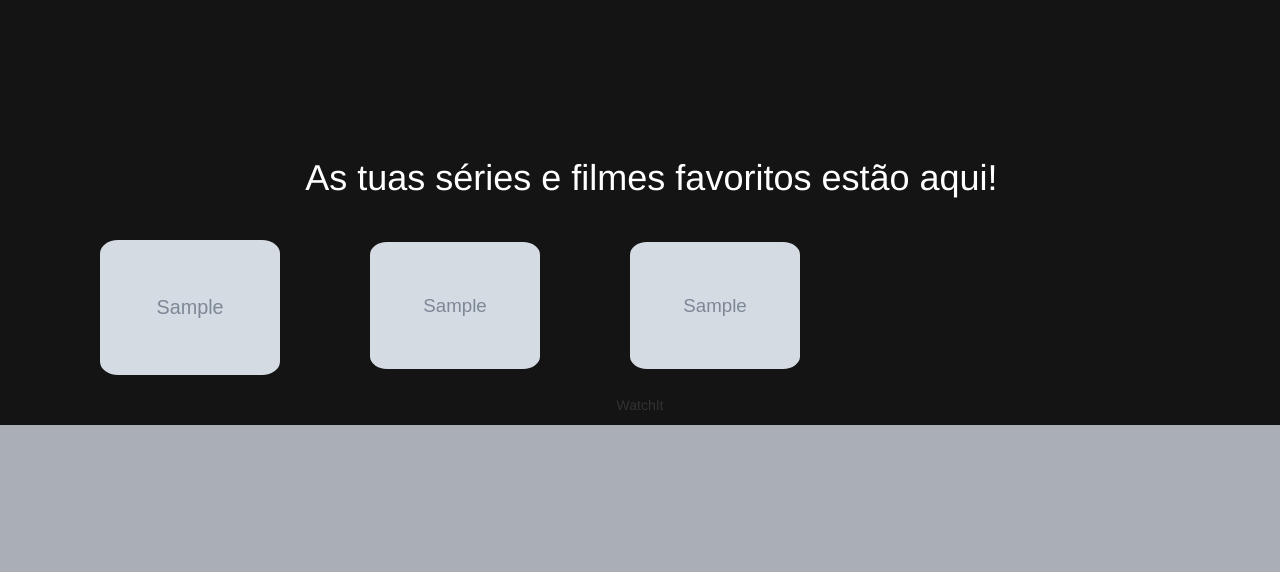
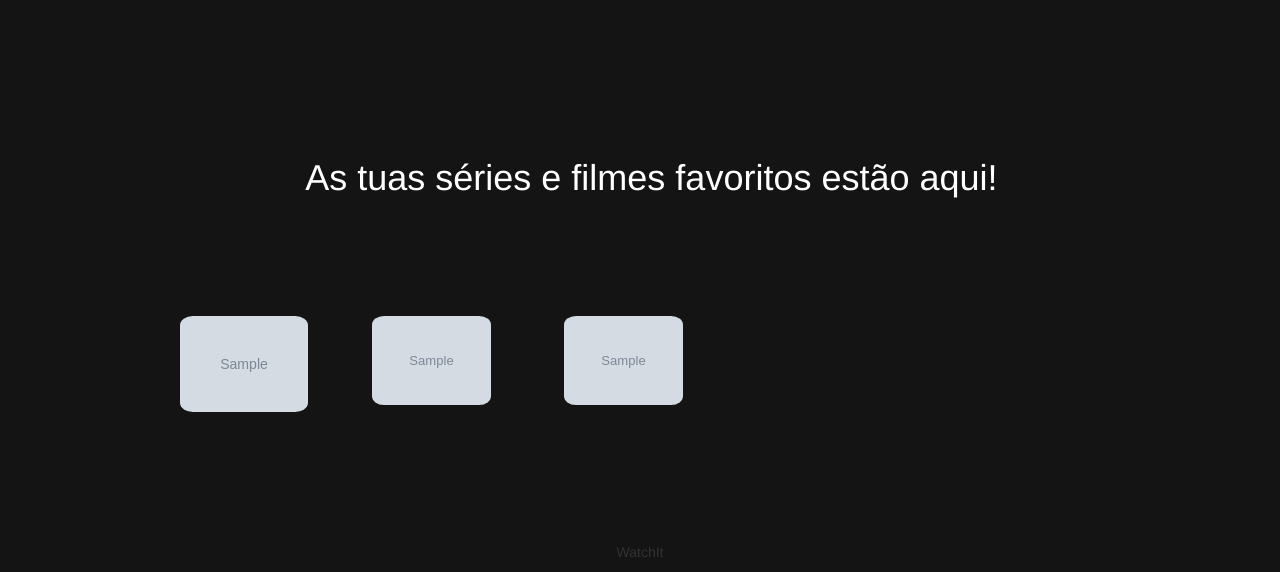
Before and after one commit to miguelcosta03/WatchIt, a Flask app: template code/templates/mainPage.html in a window 1280 px wide. Shown: the part 991-1563 px from the top of the page. Before the commit the page ends 1416 px from the top, so only its background shows below. Run offline with Flask 2, Linux system fonts and the light colour scheme; the template is opened without the code that fills it: most values are stand-ins (such as "Sample title", 1, 10 or a date in 2020); grey boxes marked "Sample" are stand-in pictures; some libraries are stand-ins or nearby versions.

Commit message:
- Melhorado Bootstrap da div das séries.

```diff
--- a/code/static/styles/series.css
+++ b/code/static/styles/series.css
@@ -1,18 +1,27 @@
+.grid-container {
+  display: grid;
+  grid-template-columns: 15vw 15vw 15vw;
+  padding: 100px;
+  margin-top: 10vw;
+}
+
+.grid-item {
+  padding: 10px;
+  width: 11vw;
+  text-align: center;
+}
+
 .s1-container {
   position: relative;
   box-shadow: 20 4px 8px 0 rgba(125, 255, 125, 0.712);
   transition: 0.3s;
-  width: 50%;
-  margin-left: 30px;
-  margin-top: 45%;
+  width: 10vw;
   border-radius: 10%;
   opacity: 100%;
 }
 
 .s1-container:hover {
   box-shadow: 0 8px 16px 0 rgba(125, 255, 125, 0.712);
-  margin-left: 30px;
-  border-radius: 10%;
 }
 
 /* Make the image responsive */
@@ -39,85 +48,10 @@
   border-radius: 10%;
 }
 
-
-.s2-container {
-  position: absolute;
-  box-shadow: 20 4px 8px 0 rgba(125, 255, 125, 0.712);
-  transition: 0.3s;
-  width: 43.5%;
-  margin-left: -90px;
-  margin-top: 42%;
-  border-radius: 10%;
-  background-color: transparent;
+.slot-s2 {
+  width: 9.3vw;
 }
 
-.s2-container:hover {
-  box-shadow: 0 8px 16px 0 rgba(125, 255, 125, 0.712);
-  margin-left: -90px;
-  border-radius: 10%;
+.slot-s3 {
+  width: 9.3vw;
 }
-
-.s2-container img {
-  width: 100%;
-  height: auto;
-  border-radius: 10%;
-}
-
-.s2-container .btn {
-  position: absolute;
-  top: 50%;
-  left: 35.5%;
-  margin-left: 13.5%;
-  height: 100%;
-  width: 100%;
-  transform: translate(-50%, -50%);
-  -ms-transform: translate(-50%, -50%);
-  background-color: transparent;
-  color: white;
-  font-size: 16px;
-  padding: 12px 24px;
-  border: none;
-  cursor: pointer;
-  border-radius: 10%;;
-}
-
-
-.s3-container{
-  position: absolute;
-  box-shadow: 20 4px 8px 0 rgba(125, 255, 125, 0.712);
-  transition: 0.3s;
-  width: 43.5%;
-  margin-left: -220px;
-  margin-top: 42%;
-  border-radius: 10%;
-  background-color: transparent;
-}
-.s3-container:hover {
-  box-shadow: 0 8px 16px 0 rgba(125, 255, 125, 0.712);
-  margin-left: -220px;
-  border-radius: 10%;
-}
-
-.s3-container img {
-  width: 100%;
-  height: auto;
-  border-radius: 10%;
-}
-
-.s3-container .btn {
-  position: absolute;
-  top: 50%;
-  left: 35.5%;
-  margin-left: 13.5%;
-  height: 100%;
-  width: 100%;
-  transform: translate(-50%, -50%);
-  -ms-transform: translate(-50%, -50%);
-  background-color: transparent;
-  color: white;
-  font-size: 16px;
-  padding: 12px 24px;
-  border: none;
-  cursor: pointer;
-  border-radius: 10%;;
-}
--- a/code/templates/mainPage.html
+++ b/code/templates/mainPage.html
@@ -100,25 +100,27 @@
 <h1 class="slogan">As tuas séries e filmes favoritos estão aqui!</h1><br>
   <div class="row">
     <div class="col-sm-4">
+      <div class="grid-container">
+        <div class="grid-item">
           <form class="s1-container" action="/" method="post">
             <img src="{{ s1_image }}" style="height:100%; width:100%;">
             <button class="btn" name="s1Button" value="{{ s1_value }}"></button>
           </form>
         </div>
-    <div class="col-sm-4">
-        <form class="s2-container" action="/" method="post">
+        <div class="grid-item">
+          <form class="s1-container slot-s2" action="/" method="post">
             <img src="{{ s2_image }}" style="height:100%; width:100%;">
             <button class="btn" name="s2Button" value="{{ s2_value }}"></button>
           </form>
         </div>
-
-    <div class="col-sm-4">
-        <form class="s3-container" action="/" method="post">
+        <div class="grid-item">
+          <form class="s1-container slot-s3" action="/" method="post">
             <img src="{{ s3_image }}" style="height:100%; width:100%;">
             <button class="btn" name="s3Button" value="{{ s3_value }}"></button>
           </form>
         </div>
-
+      </div>
+    </div>
   </div>
 </div><br>
 
```
Lines whose indentation alone changed are shown as unchanged.
